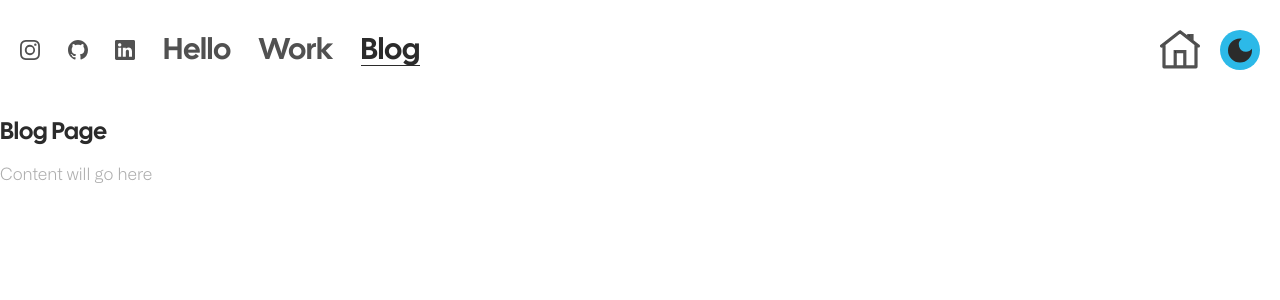
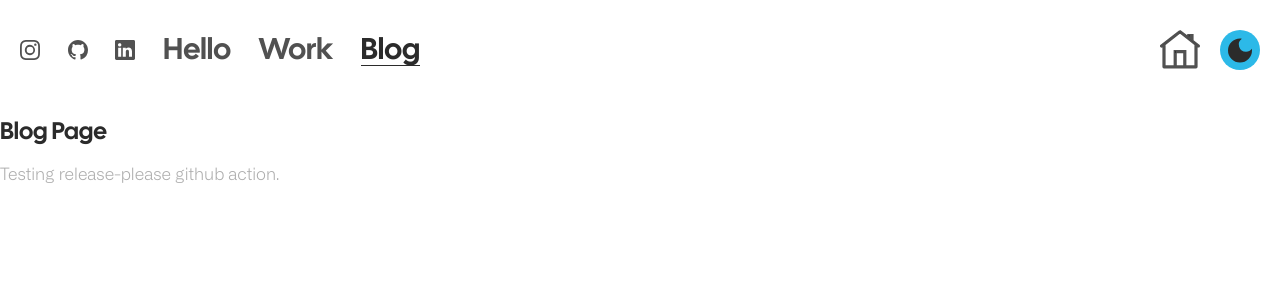
Before and after one commit to rockettown1/dankrishnandotcom, a Next.js app: page /blog in a window 1280 px wide. Shown: the top 300 px of the page. Built offline with nearby package versions, Linux system fonts and the light colour scheme.

Commit message:
feat(blog): added blog page

```diff
--- a/pages/blog.js
+++ b/pages/blog.js
@@ -4,7 +4,7 @@ export default function Blog() {
   return (
     <Container>
       <h1>Blog Page</h1>
-      <p>Content will go here</p>
+      <p>Testing release-please github action.</p>
     </Container>
   );
 }
```
